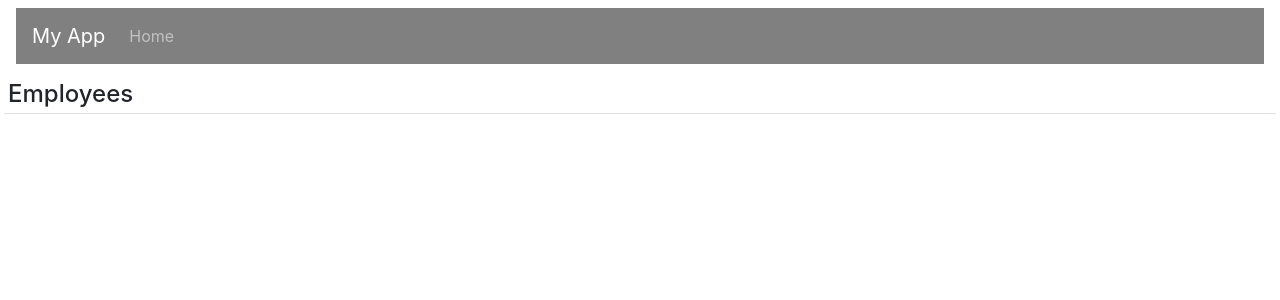
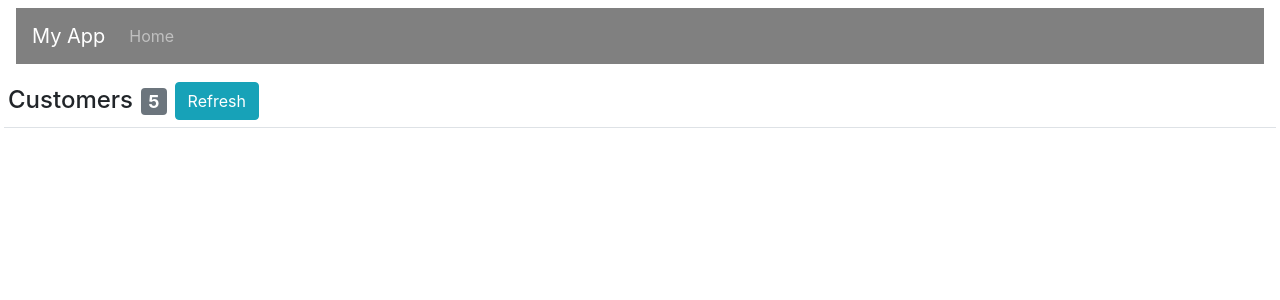
Before and after one commit to kvenkatvarma/ReactRepo, a React (Create React App) app: page / in a window 1280 px wide. Shown: the top 300 px of the page. Built offline with nearby package versions, Linux system fonts and the light colour scheme.

Commit message:
Handle Events

```diff
--- a/src/MainContent.jsx
+++ b/src/MainContent.jsx
@@ -2,13 +2,20 @@
 
 export default class MainContent extends Component
 {
-    state ={appTitle:"Employees"};
+    state ={pageTitle:"Customers",customersCount:5};
     render()
     {
         return (
         <div>
-            <h4 className="border-bottom m-1 p-1">{this.state.appTitle}</h4>
+            <h4 className="border-bottom m-1 p-1">{this.state.pageTitle}
+            <span className="badge badge-secondary m-2">{this.state.customersCount}</span>
+            <button className="btn btn-info" onClick={this.onRefreshClick}>Refresh</button>
+            </h4>
+
         </div>
         )
     }
+    onRefreshClick(){
+        console.log('Refresh clicked');
+    }
 }
```
